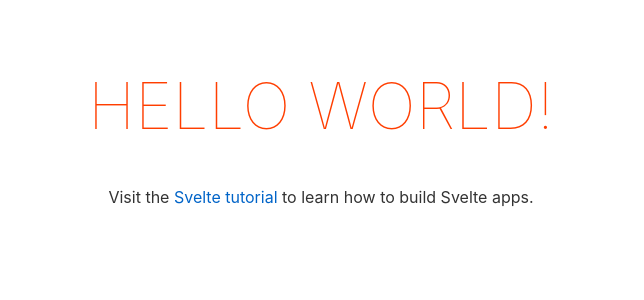
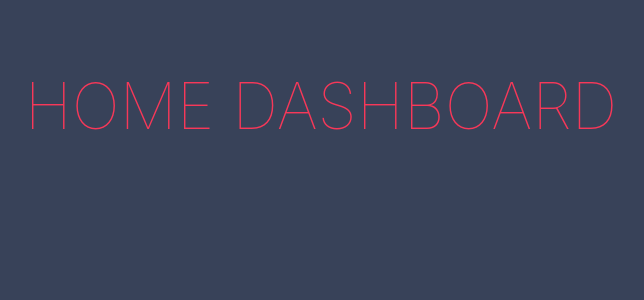
Before and after one commit to luke-rmaki/home_dashboard, a Svelte app: page / in a window 1280 px wide. Shown: the top 300 px of the page, without its empty margins (319-963 px from the left). Built offline with nearby package versions, Linux system fonts and the light colour scheme.

Commit message:
remove boiler plate

```diff
--- a/src/App.svelte
+++ b/src/App.svelte
@@ -1,11 +1,5 @@
 <script lang="ts">
-	export let name: string;
 </script>
-
-<main>
-	<h1>Hello {name}!</h1>
-	<p>Visit the <a href="https://svelte.dev/tutorial">Svelte tutorial</a> to learn how to build Svelte apps.</p>
-</main>
 
 <style>
   main {
@@ -16,10 +10,15 @@
   }
 
   h1 {
-		color: #ff3e00;
+    color: var(--red);
     text-transform: uppercase;
     font-size: 4em;
     font-weight: 100;
+  }
+
+  :global(body) {
+    min-height: 100vh;
+    background: var(--grey);
   }
 
   @media (min-width: 640px) {
@@ -28,3 +27,7 @@
     }
   }
 </style>
+
+<main>
+  <h1>Home Dashboard</h1>
+</main>
--- a/src/main.ts
+++ b/src/main.ts
@@ -2,9 +2,6 @@
 
 const app = new App({
 	target: document.body,
-	props: {
-		name: 'world'
-	}
 });
 
 export default app;
```
Lines whose indentation alone changed are shown as unchanged.
